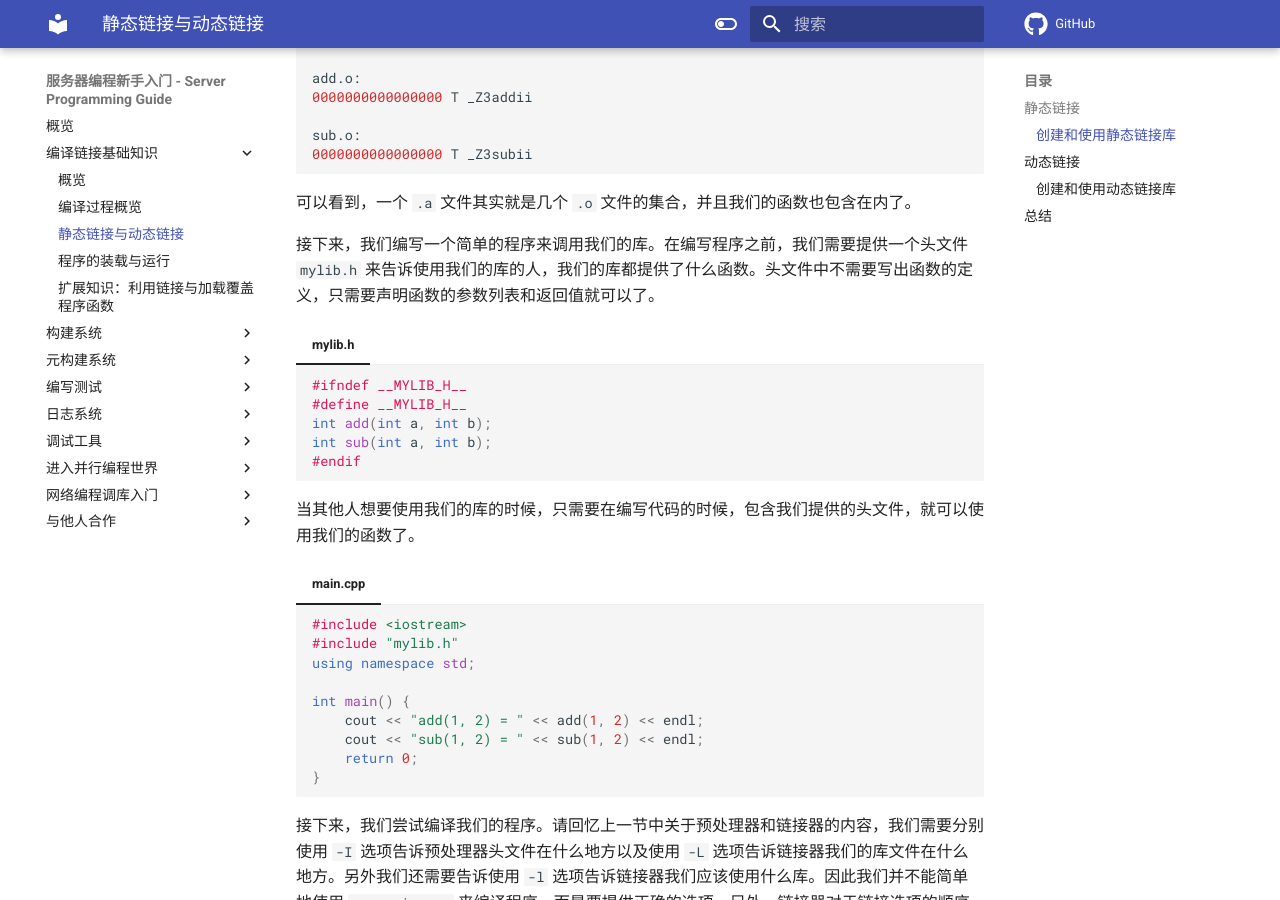
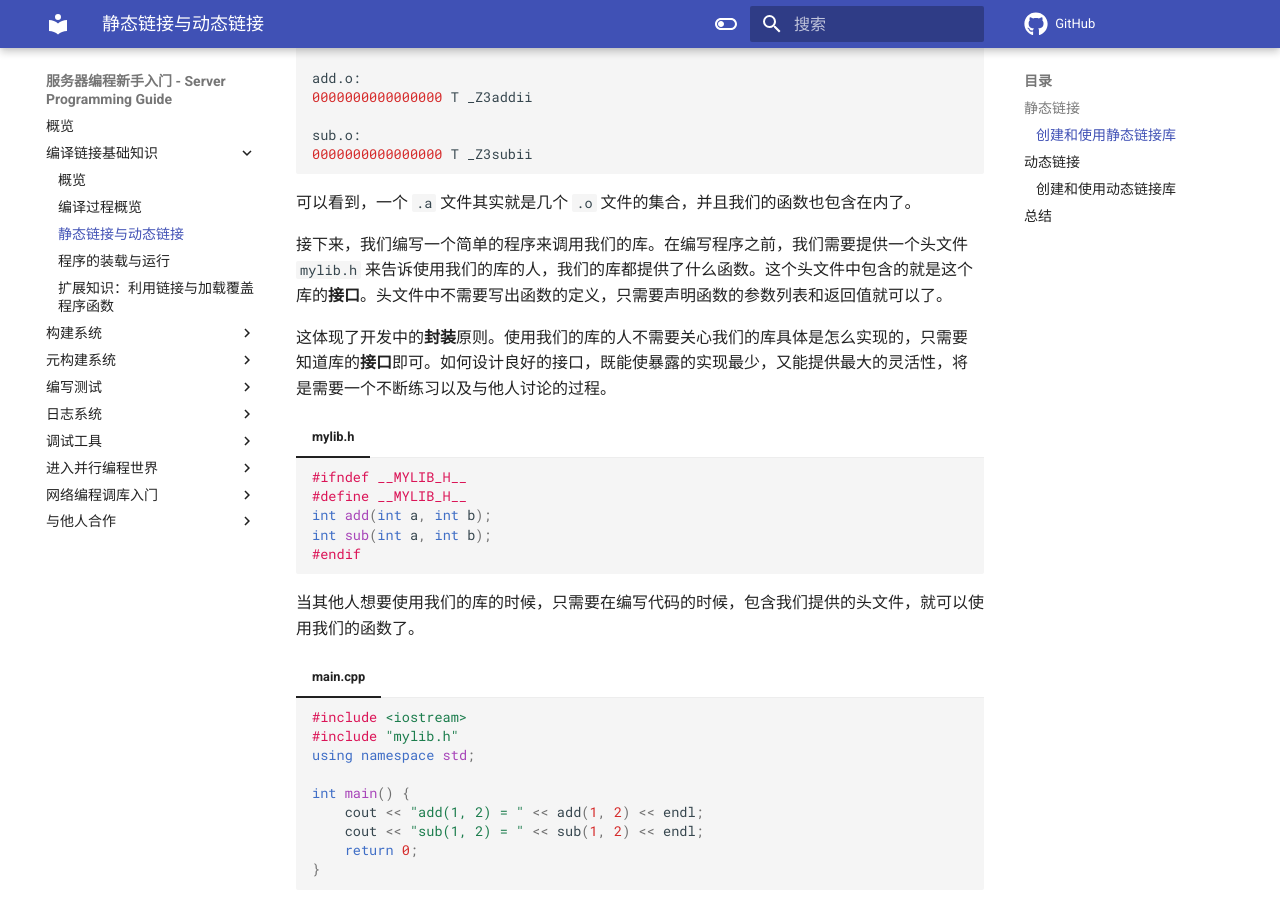
Before and after one commit to howardlau1999/server-programming-guide, an MkDocs documentation site: the page built from docs/basics/static-dynamic-linkage.md, in a window 1280 px wide and 900 px high, scrolled down 1406 px. Built offline with MkDocs 1.6.1 and Material for MkDocs 9.7.7, drawn with Linux system fonts in a browser that asks for light colours; emoji names are drawn with the system emoji font; comment, search, counter and statistics services are not loaded.

Commit message:
interface

```diff
--- a/docs/basics/static-dynamic-linkage.md
+++ b/docs/basics/static-dynamic-linkage.md
@@ -66,7 +66,9 @@ sub.o:
 
 可以看到，一个 `.a` 文件其实就是几个 `.o` 文件的集合，并且我们的函数也包含在内了。
 
-接下来，我们编写一个简单的程序来调用我们的库。在编写程序之前，我们需要提供一个头文件 `mylib.h` 来告诉使用我们的库的人，我们的库都提供了什么函数。头文件中不需要写出函数的定义，只需要声明函数的参数列表和返回值就可以了。
+接下来，我们编写一个简单的程序来调用我们的库。在编写程序之前，我们需要提供一个头文件 `mylib.h` 来告诉使用我们的库的人，我们的库都提供了什么函数。这个头文件中包含的就是这个库的**接口**。头文件中不需要写出函数的定义，只需要声明函数的参数列表和返回值就可以了。
+
+这体现了开发中的**封装**原则。使用我们的库的人不需要关心我们的库具体是怎么实现的，只需要知道库的**接口**即可。如何设计良好的接口，既能使暴露的实现最少，又能提供最大的灵活性，将是需要一个不断练习以及与他人讨论的过程。
 
 === "mylib.h"
 
```
